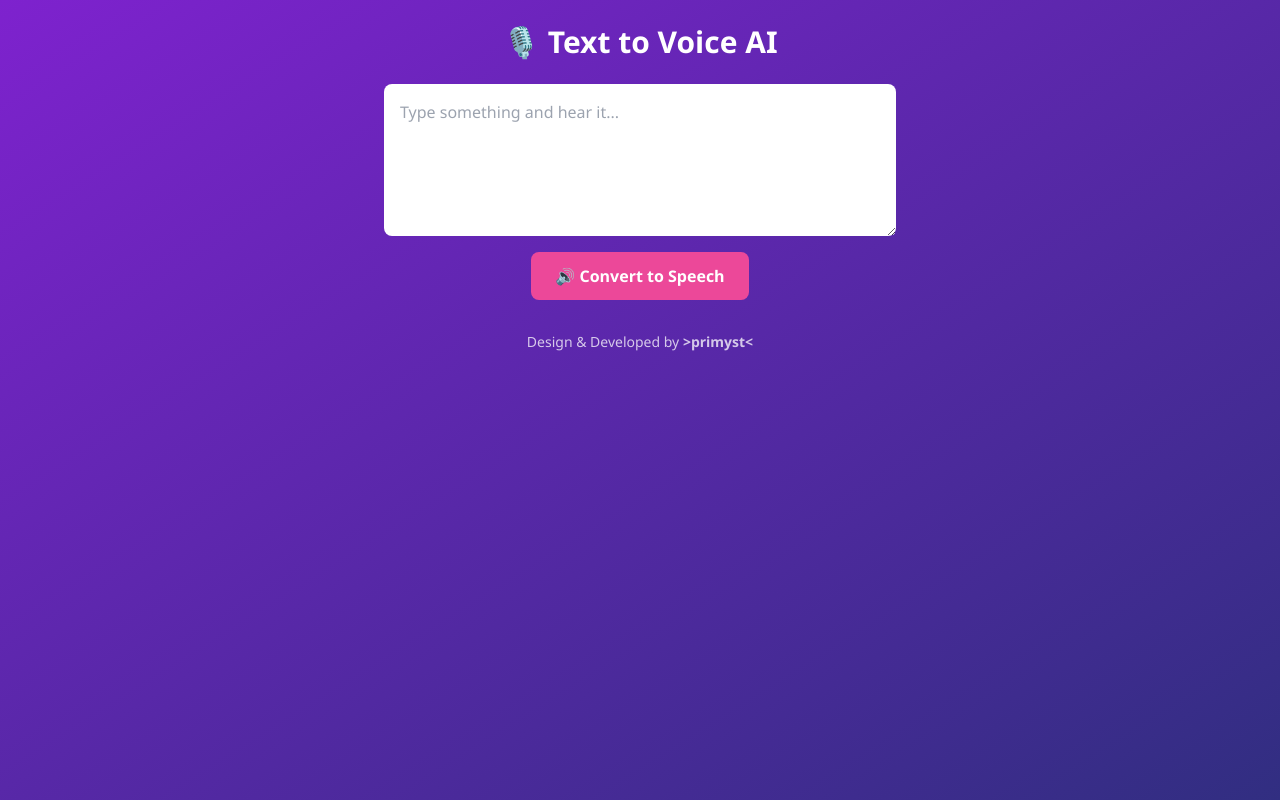
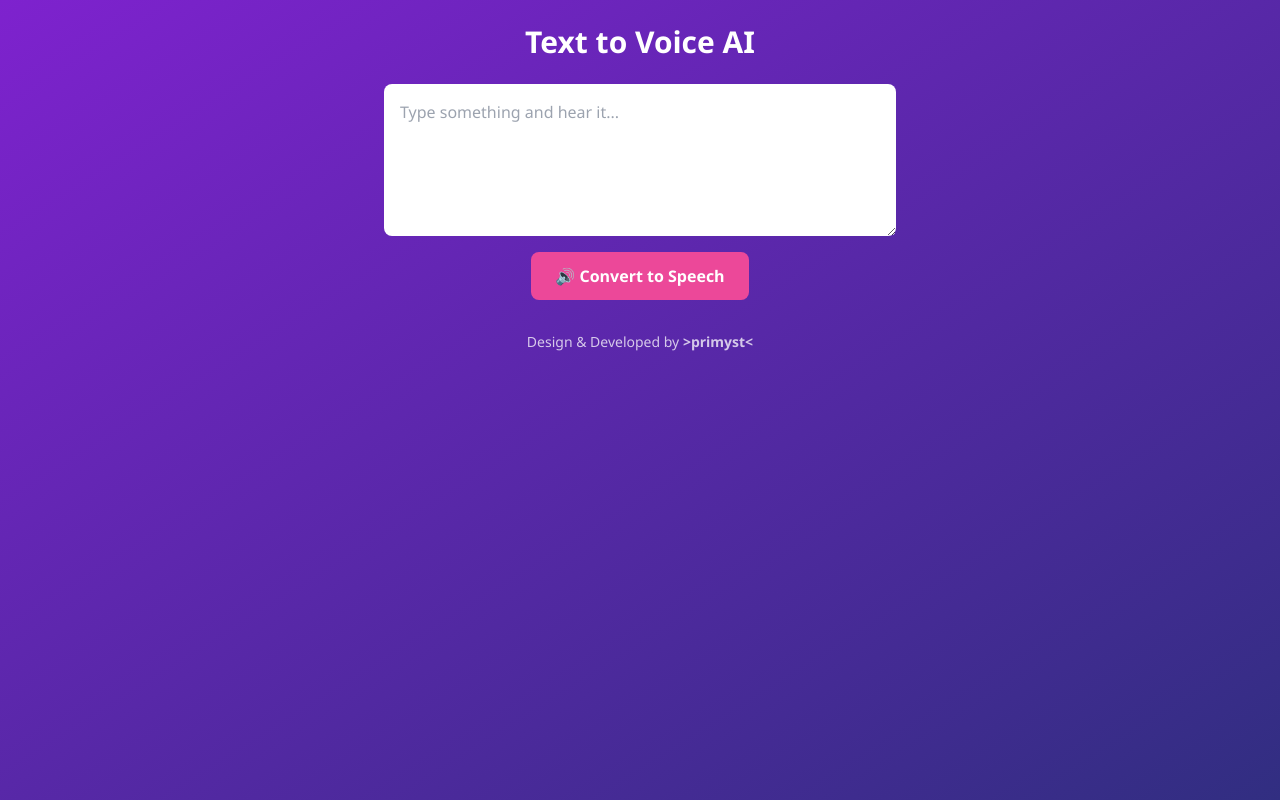
Before and after one commit to primyst/qudus-tts, a React (Vite) app: page / in a window 1280 px wide. Built offline with nearby package versions, Linux system fonts and the light colour scheme.

Commit message:
Update App.tsx

```diff
--- a/src/App.tsx
+++ b/src/App.tsx
@@ -14,7 +14,7 @@ export default function App() {
 
   return (
     <div className="flex flex-col items-center min-h-screen bg-gradient-to-br from-purple-700 to-indigo-900 p-6">
-      <h1 className="text-3xl font-bold mb-6">🎙️ Text to Voice AI</h1>
+      <h1 className="text-3xl font-bold mb-6">Text to Voice AI</h1>
       <textarea
         className="w-full max-w-lg p-4 rounded-lg text-black mb-4"
         rows={5}
```
